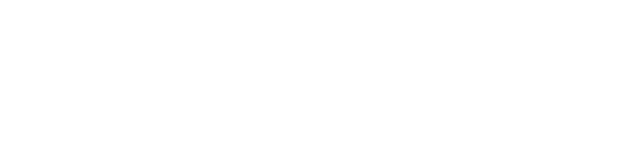
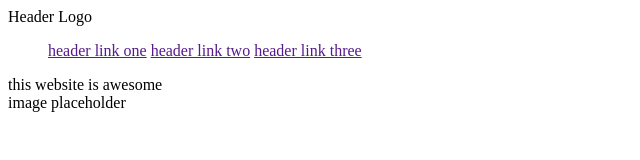
Before and after one commit to cadnr/landing-page, a plain HTML site: page index.html in a window 1280 px wide. Shown: the whole page, without its empty margins (0-640 px from the left). Drawn offline with Linux system fonts and the light colour scheme.

Commit message:
Add first section draft

```diff
--- a/index.html
+++ b/index.html
@@ -7,6 +7,21 @@
     <title>Landing page</title>
 </head>
 <body>
-
+    <header>
+        <div class="header-top">
+            <div class="left">Header Logo</div>
+            <div class="right">
+                <ul>
+                    <a href="">header link one</a>
+                    <a href="">header link two</a>
+                    <a href="">header link three</a>
+                </ul>
+            </div>
+        </div>
+        <div class="header-bottom">
+            <div class="left">this website is awesome</div>
+            <div class="right">image placeholder</div>
+        </div>
+    </header>
 </body>
 </html>
```
